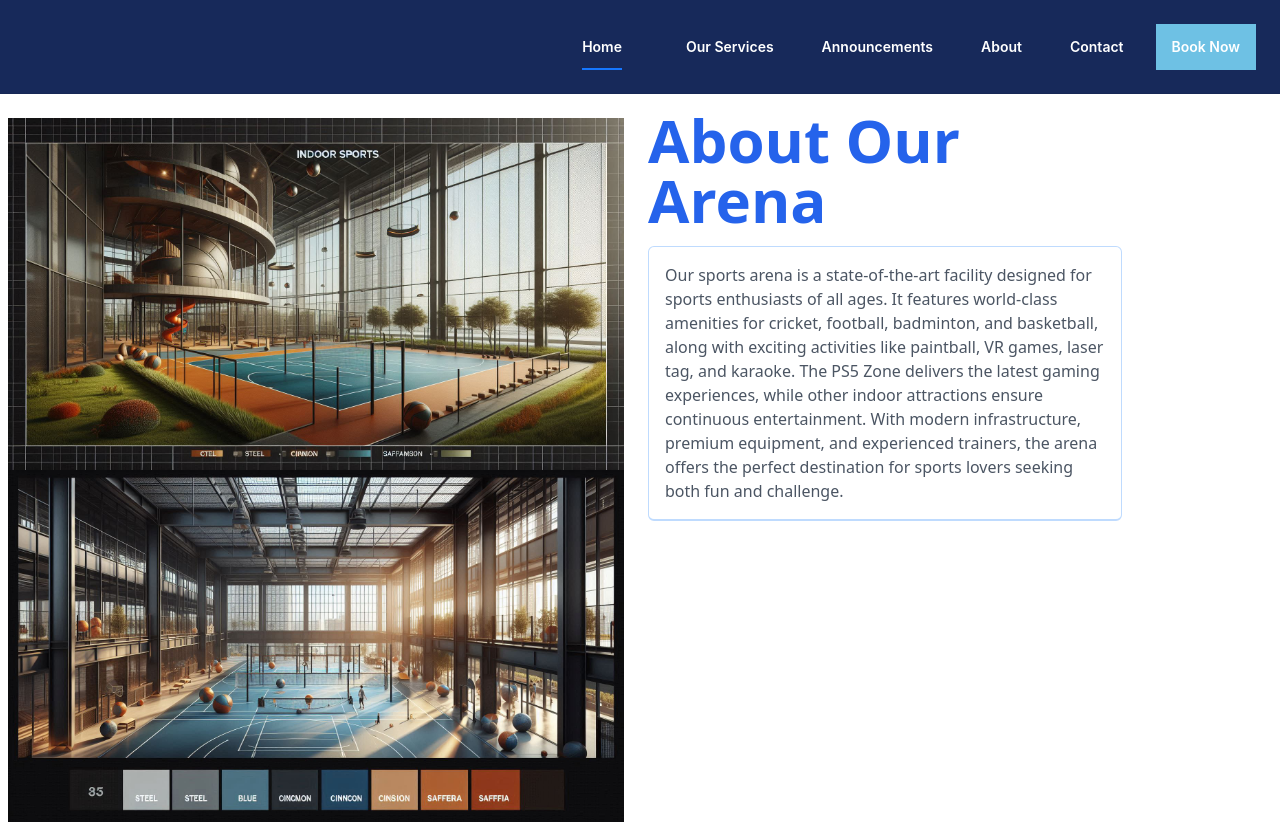
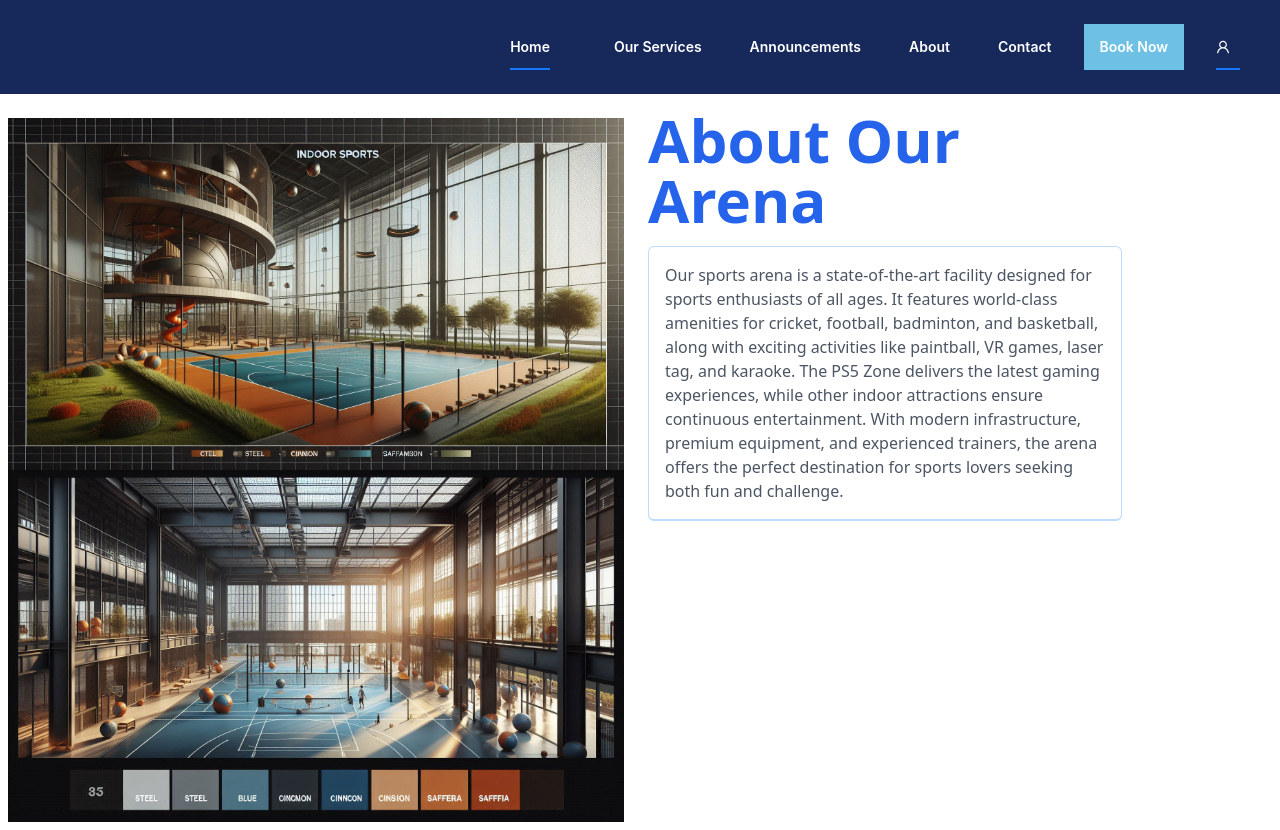
Before and after one commit to salabibne/SicoArenaFrontEnd, a React (Vite) app: page /about in a window 1280 px wide. Built offline with nearby package versions, Linux system fonts and the light colour scheme.

Commit message:
Login and Refistartion Dropdown Implemented

```diff
--- a/package.json
+++ b/package.json
@@ -10,6 +10,7 @@
     "preview": "vite preview"
   },
   "dependencies": {
+    "@ant-design/icons": "^5.4.0",
     "antd": "^5.19.3",
     "axios": "^1.7.7",
     "react": "^18.3.1",
--- a/src/layout/TopMenu.tsx
+++ b/src/layout/TopMenu.tsx
@@ -1,93 +1,133 @@
-import React, { useState } from 'react';
-import { AppstoreOutlined, MailOutlined, } from '@ant-design/s';
-import type { MenuProps } from 'antd';
-import { Menu } from 'antd';
-import { icons } from 'antd/es/image/PreviewGroup';
-import { useNavigate } from 'react-router-dom';
-
-type MenuItem = Required<MenuProps>['items'][number];
-type MenuItemtwo = Required<MenuProps>['itemstwo'][number];
+import React, { useState } from "react";
+import { AppstoreOutlined, MailOutlined } from "@ant-design/s";
+import type { MenuProps } from "antd";
+import { Menu, Dropdown } from "antd";
+import { icons } from "antd/es/image/PreviewGroup";
+import { useNavigate } from "react-router-dom";
+import { UserOutlined } from "@ant-design/icons";
+type MenuItem = Required<MenuProps>["items"][number];
+type MenuItemtwo = Required<MenuProps>["itemstwo"][number];
 
 const itemstwo: MenuItemtwo[] = [
   {
-      label: 'Sicho Arena',
+    label: "Sicho Arena",
     key: "sa",
-      icons:"../../public/logo/image.png"
+    icons: "../../public/logo/image.png",
   },
-]
+];
 const items: MenuItem[] = [
+  {
+    label: "Home",
+    key: "home",
 
-
-  {
-    label: 'Home',
-    key: 'home',
-
-    style: { color:"white" }
+    style: { color: "white" },
   },
 
   {
-    label: 'Our Services',
-    key: 'services',
+    label: "Our Services",
+    key: "services",
 
-     style: { color:"white" }
+    style: { color: "white" },
   },
 
   {
-    label: 'Announcements',
-    key: 'annc',
+    label: "Announcements",
+    key: "annc",
 
-     style: { color:"white" }
+    style: { color: "white" },
   },
 
   {
-    label: 'About',
-    key: 'about',
+    label: "About",
+    key: "about",
     style: { color: "white" },
-
-
   },
 
   {
-    label: 'Contact',
-    key: 'contact',
+    label: "Contact",
+    key: "contact",
 
-     style: { color:"white" }
+    style: { color: "white" },
   },
   {
-     label: 'Book Now',
+    label: "Book Now",
 
-    key: 'booking',
+    key: "booking",
 
     style: {
       color: "white",
       backgroundColor: "#6EC1E4",
+    },
+  },
+  // {
+  //   // label: "Login",
+  //   key: "user",
+  //   icon: <UserOutlined />,
+  //   style: { color: "white" },
+  // },
+];
 
-
-      }
+const itemsAuthentications: MenuItem[] = [
+  {
+    label: "Login",
+    key: "login",
   },
-
-
+  {
+    label: "Registration",
+    key: "reg",
+  },
 ];
 
 const TopMenu: React.FC = () => {
-  const [current, setCurrent] = useState('home');
-  const navigate = useNavigate()
+  const [current, setCurrent] = useState("home");
+  const navigate = useNavigate();
 
-  const onClick: MenuProps['onClick'] = (e) => {
+  const onClick: MenuProps["onClick"] = (e) => {
     setCurrent(e.key);
     if (e.key === "about") {
-     navigate('/about')
-    }
-    else if (e.key === "booking") {
-      navigate("/booking")
-    }
-    else {
-      navigate("/")
+      navigate("/about");
+    } else if (e.key === "booking") {
+      navigate("/booking");
+    } else {
+      navigate("/");
     }
   };
 
-   return <Menu onClick={onClick}  mode="horizontal" selectedKeys={[current]} multiple={true} items={itemstwo,items} className='p-6 items-center justify-end gap-4  bg-[#17295A]  font-semibold  '/>;
+  const authenticationMenu = (
+    <Menu
+      items={itemsAuthentications}
+      onClick={(e) => {
+        setCurrent(e.key);
+        if (e.key === "login") {
+          navigate("/login");
+        } else if (e.key === "reg") {
+          navigate("/registration");
+        }
+      }}
+    />
+  );
 
+  return (
+    <Menu
+      onClick={onClick}
+      mode="horizontal"
+      selectedKeys={[current]}
+      className="p-6 items-center justify-end gap-4 bg-[#17295A] font-semibold"
+    >
+      {items.map((item) => (
+        <Menu.Item key={item.key} style={item.style}>
+          {item.label}
+        </Menu.Item>
+      ))}
+      <Dropdown overlay={authenticationMenu} trigger={["click"]}>
+        <Menu.Item
+          key="user"
+          icon={<UserOutlined />}
+          style={{ color: "white" }}
+        />
+      </Dropdown>
+    </Menu>
+  );
 };
 
 export default TopMenu;
```
Also changed, not shown: 1 other file (tests, documents, lock files or other folders). Lines whose indentation alone changed are shown as unchanged.
